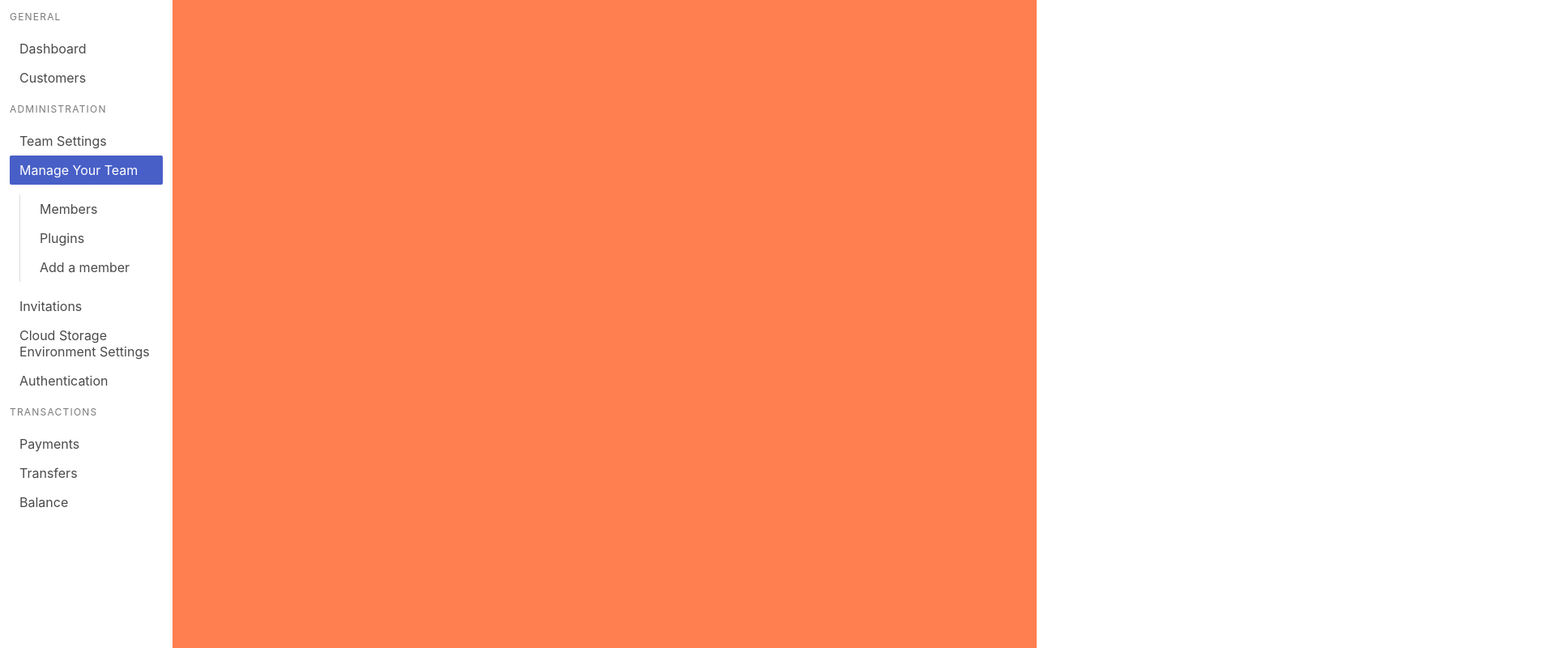
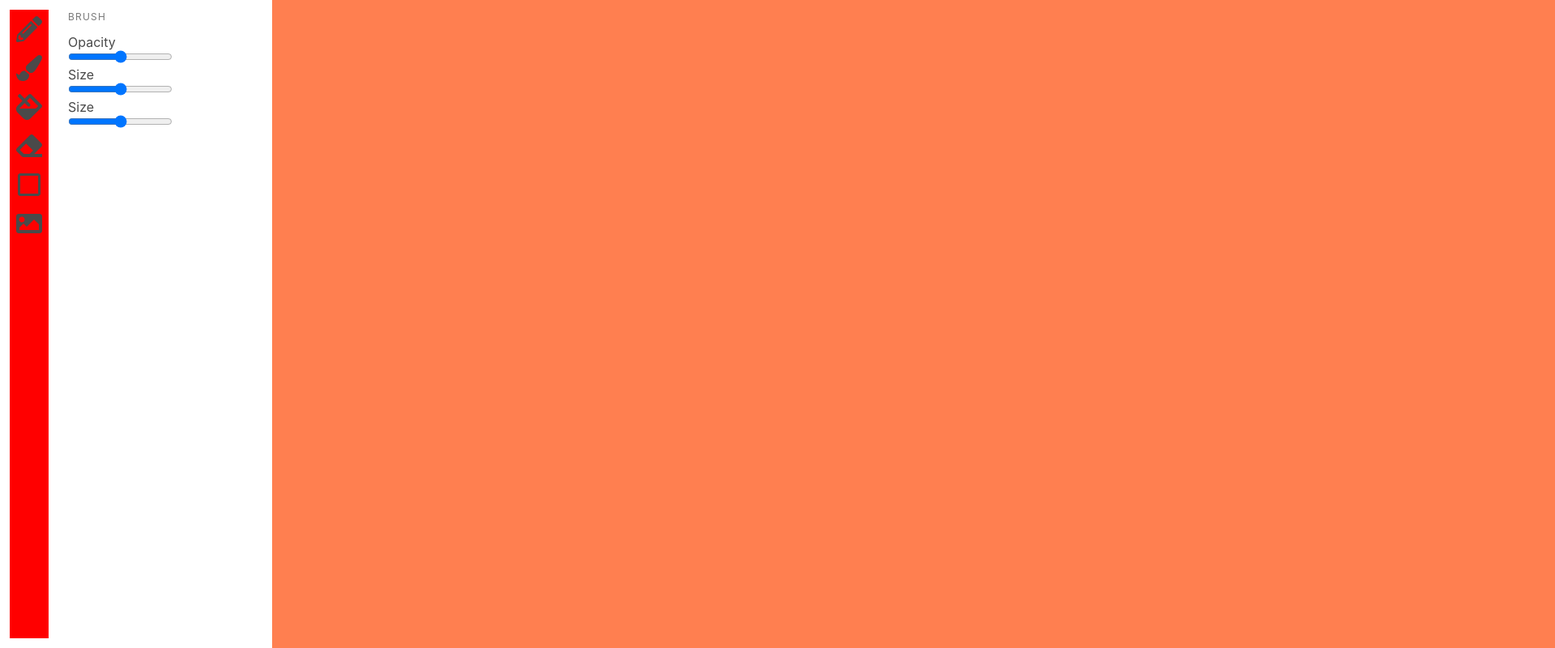
Before and after one commit to morteify/painting-app, a website with bundled scripts: page index.html in a window 1280 px wide. Shown: the whole page at 81% size, 1920 px wide, since content can reach past the window. Built offline with nearby package versions, Linux system fonts and the light colour scheme.

Commit message:
Create Painting Tool abstract class

```diff
--- a/index.html
+++ b/index.html
@@ -13,43 +13,53 @@
 
 <body>
 	<div class="columns">
-		<div class="column is-2">
+		<div class="column">
+			<aside class="tool-menu">
+				<span class="icon is-large">
+					<i class="fas fa-2x fa-pencil-alt"></i>
+				</span>
+				<span class="icon is-large">
+					<i class="fas fa-2x fa-paint-brush"></i>
+				</span>
+				<span class="icon is-large">
+					<i class="fas fa-2x fa-fill"></i>
+				</span>
+				<span class="icon is-large">
+					<i class="fas fa-2x fa-eraser"></i>
+				</span>
+				<span class="icon is-large">
+					<i class="far fa-2x fa-square"></i>
+				</span>
+				<span class="icon is-large">
+					<i class="fas fa-2x fa-image"></i>
+				</span>
+			</aside>
+		</div>
+		<div class="column ">
 			<aside class="menu">
 				<p class="menu-label">
-					General
+					Brush
 				</p>
 				<ul class="menu-list">
-					<li><a>Dashboard</a></li>
-					<li><a>Customers</a></li>
+					<li>
+						<p>Opacity</p>
+						<input class="slider is-fullwidth is-info" step="1" min="0" max="100" value="50" type="range">
+					</li>
+					<li>
+						<p>Size</p>
+						<input class="slider is-fullwidth is-large is-circle has-output" step="1" min="0" max="100"
+							value="50" type="range">
+					</li>
+					<li>
+						<p>Size</p>
+						<input class="slider is-fullwidth is-large is-danger is-circle has-output" step="1" min="0"
+							max="100" value="50" type="range">
+					</li>
 				</ul>
-				<p class="menu-label">
-					Administration
-				</p>
-				<ul class="menu-list">
-					<li><a>Team Settings</a></li>
-					<li>
-						<a class="is-active">Manage Your Team</a>
-						<ul>
-							<li><a>Members</a></li>
-							<li><a>Plugins</a></li>
-							<li><a>Add a member</a></li>
-						</ul>
-					</li>
-					<li><a>Invitations</a></li>
-					<li><a>Cloud Storage Environment Settings</a></li>
-					<li><a>Authentication</a></li>
-				</ul>
-				<p class="menu-label">
-					Transactions
-				</p>
-				<ul class="menu-list">
-					<li><a>Payments</a></li>
-					<li><a>Transfers</a></li>
-					<li><a>Balance</a></li>
-				</ul>
+
 			</aside>
 		</div>
-		<div class="column is-10" id="canvas-container">
+		<div class="column" id="canvas-container">
 			<canvas id="canvas"></canvas>
 		</div>
 	</div>
--- a/main.js
+++ b/main.js
@@ -1,57 +1,9 @@
 import { Canvas } from './src/Canvas.js'
+import { PaintingTool } from './src/PaintingTool.js'
 
-function prepareContext(canvasElement) {
-	let dpr = window.devicePixelRatio || 1
-	let rect = canvasElement.getBoundingClientRect()
-	canvasElement.width = rect.width
-	canvasElement.height = rect.height
+const canvasElement = document.querySelector('canvas')
+const canvasObject = new Canvas(canvasElement)
+const canvas = canvasObject.canvas
+const ctx = canvasObject.context
 
-	let context = canvasElement.getContext('2d')
-	// context.scale(dpr, dpr)
-
-	return context
-}
-
-const canvas = document.querySelector('canvas')
-// const ctx = canvas.getContext('2d')
-const ctx = prepareContext(canvas)
-
-
-function setLineProperties(context) {
-	context.lineWidth = 20
-	context.lineJoin = 'round'
-	context.lineCap = 'round'
-	return context
-}
-
-const MAIN_MOUSE_BUTTON = 0
-let shouldDraw = false
-function startDrawing(event) {
-	if (event.button === MAIN_MOUSE_BUTTON) {
-		shouldDraw = true
-		setLineProperties(ctx)
-
-		ctx.beginPath()
-
-		let elementRect = event.target.getBoundingClientRect()
-		ctx.moveTo(event.clientX - elementRect.left, event.clientY - elementRect.top)
-	}
-}
-function endDrawing(event) {
-	if (event.button === MAIN_MOUSE_BUTTON) {
-		shouldDraw = false
-	}
-}
-function moveDrawing(event) {
-	if (shouldDraw) {
-		let elementRect = event.target.getBoundingClientRect()
-		ctx.lineTo(event.clientX - elementRect.left, event.clientY - elementRect.top)
-		ctx.stroke()
-	}
-}
-
-canvas.addEventListener('mousedown', startDrawing)
-
-canvas.addEventListener('mouseup', endDrawing)
-
-canvas.addEventListener('mousemove', moveDrawing, false)
+const paintingTool = new PaintingTool(canvas, ctx)
--- a/package.json
+++ b/package.json
@@ -21,6 +21,7 @@
   },
   "dependencies": {
     "bulma": "^0.8.0",
+    "bulma-slider": "^2.0.0",
     "sass": "^1.23.3"
   }
 }
--- a/src/Canvas.js
+++ b/src/Canvas.js
@@ -1,15 +1,30 @@
 export class Canvas {
 
-	constructor(width, height) {
+	constructor(domElem=null, width=null, height=null) {
+		this.domElem = domElem
 		this.width = width
 		this.height = height
+		this.canvas = this.createCanvas()
+		this.context = this.prepareContext(this.canvas)
 	}
 
 	createCanvas() {
+		if (this.domElem)
+			return this.domElem
 		const canvas = document.createElement('canvas')
 		canvas.width = this.width
 		canvas.height = this.height
-		const ctx = canvas.getContext('2d')
 		return canvas
 	}
+
+	prepareContext(canvasElement) {
+		const dpr = window.devicePixelRatio || 1
+		const rect = canvasElement.getBoundingClientRect()
+		canvasElement.width = rect.width
+		canvasElement.height = rect.height
+		const context = canvasElement.getContext('2d')
+		context.scale(dpr, dpr)
+		return context
+	}
+
 }
--- /dev/null
+++ b/src/PaintingTool.js
@@ -0,0 +1,44 @@
+export class PaintingTool {
+
+	constructor(canvas, context) {
+		this.context = context
+		this.MAIN_MOUSE_BUTTON = 0
+		this.shouldDraw = false
+		canvas.addEventListener('mousedown', this.startDrawing)
+		canvas.addEventListener('mouseup', this.endDrawing)
+		canvas.addEventListener('mousemove', this.moveDrawing, false)
+	}
+
+
+	setLineProperties = () => {
+		this.context.lineWidth = 20
+		this.context.lineJoin = 'round'
+		this.context.lineCap = 'round'
+	}
+
+
+	startDrawing = event => {
+		if (event.button === this.MAIN_MOUSE_BUTTON) {
+			this.shouldDraw = true
+			this.setLineProperties()
+			this.context.beginPath()
+			const elementRect = event.target.getBoundingClientRect()
+			this.context.moveTo(event.clientX - elementRect.left, event.clientY - elementRect.top)
+		}
+	}
+
+	endDrawing = event => {
+		if (event.button === this.MAIN_MOUSE_BUTTON) {
+			this.shouldDraw = false
+		}
+	}
+
+	moveDrawing = event => {
+		if (this.shouldDraw) {
+			const elementRect = event.target.getBoundingClientRect()
+			this.context.lineTo(event.clientX - elementRect.left, event.clientY - elementRect.top)
+			this.context.stroke()
+		}
+	}
+
+}
--- a/styles/styles.scss
+++ b/styles/styles.scss
@@ -1,3 +1,6 @@
+@import 'bulma';
+@import '~bulma-slider';
+
 html {
 	margin: 0;
 	padding: 0;
@@ -9,8 +12,17 @@ html {
 	margin: 0
 }
 
+.tool-menu {
+	background: red;
+	height: 100%;
+	width: 3rem;
+	display: flex;
+	flex-direction: column;
+}
+
 .menu {
 	height: 100%;
+	width: 15rem;
 }
 
 .column {
@@ -24,7 +36,7 @@ html {
 }
 
 #canvas {
-	width: 100%;
+
 	height: 100vh;
 	background: coral;
 }
```
Also changed, not shown: styles/styles.css, 2 other files.
